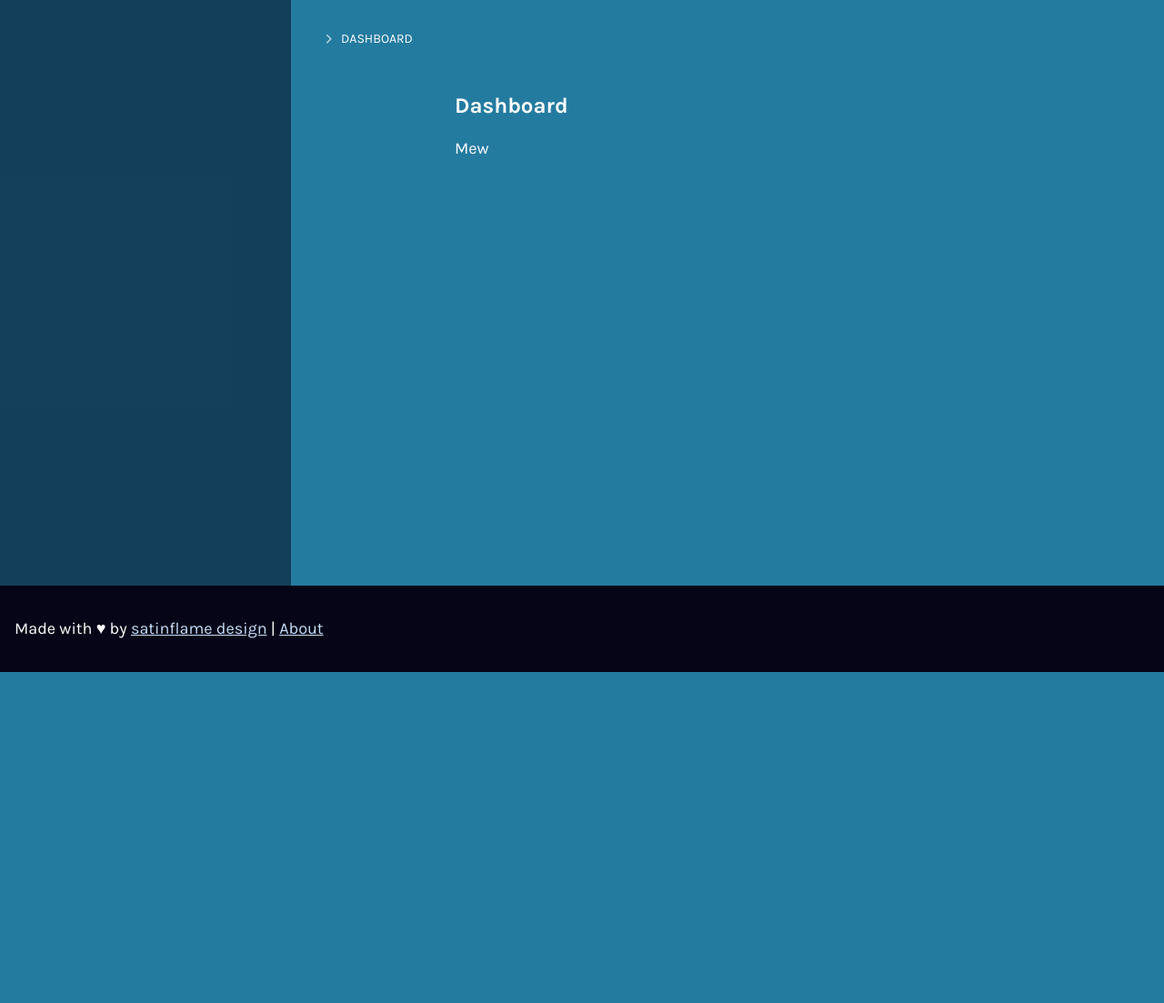
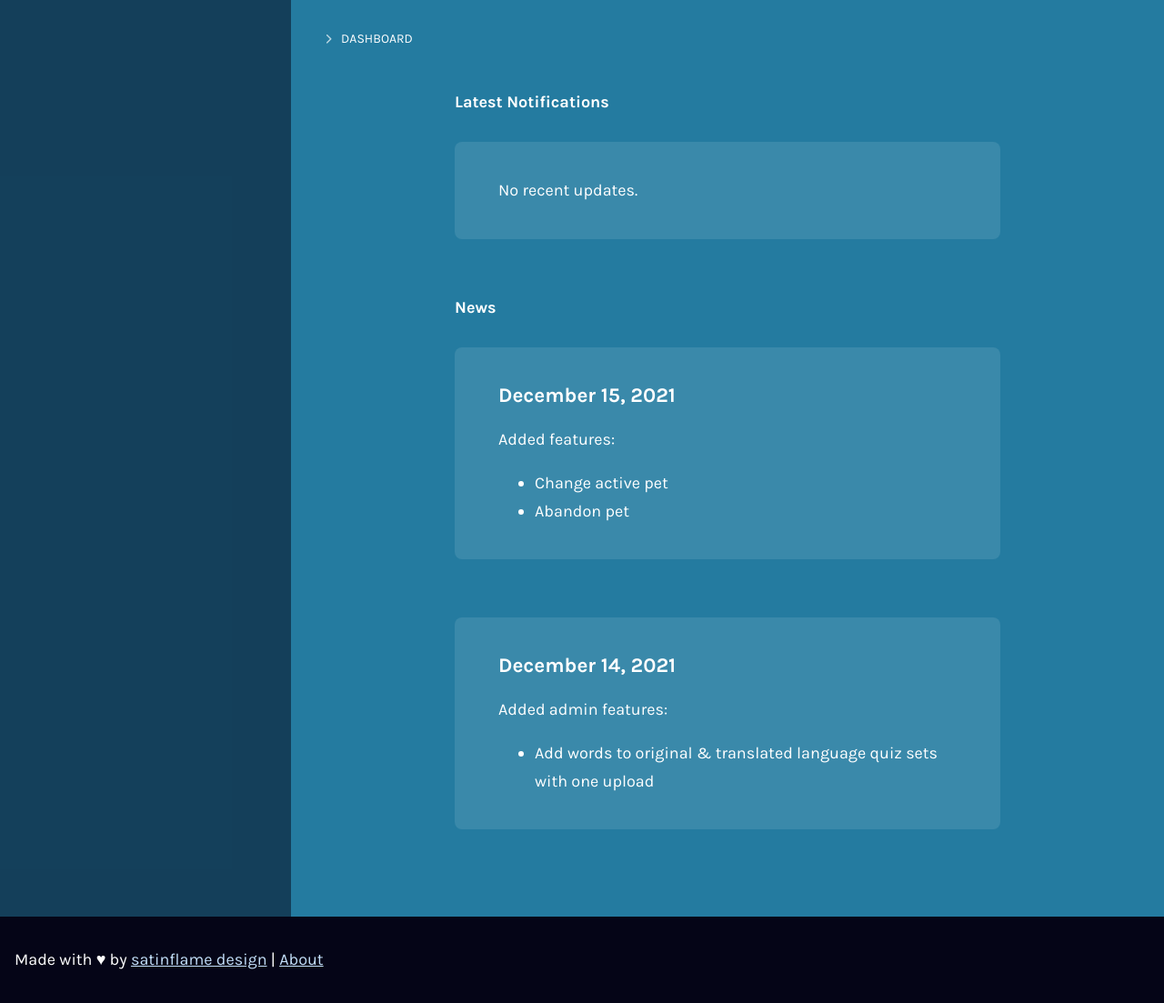
Before and after one commit to virtual/distantlife, a Flask app: page / in a window 1280 px wide. Shown: the part 61-1164 px from the top of the page at 91% size. Before the commit the page ends 800 px from the top, so only its background shows below. Run offline with Flask 2, Linux system fonts and the light colour scheme; a user stored in the database is signed in; some libraries are stand-ins or nearby versions.

Commit message:
fill in dashboard

```diff
--- a/static/overrides.css
+++ b/static/overrides.css
@@ -17,3 +17,15 @@
   opacity: 1;
   color: rgba(255, 255, 255, .5)
 }
+.card {
+  background-color: rgba(255, 255, 255, .1);
+  padding-top: 20px;
+  padding-bottom: 20px;
+}
+.card h3 {
+  color: #fff;
+}
+
+.p-title {
+  border-bottom: 1px dashed #99b6cb;
+}
--- a/templates/dashboard.html
+++ b/templates/dashboard.html
@@ -8,27 +8,25 @@
 {% block main %}
 
 
-<h1>{{ _('Dashboard') }}</h1>
-   <p>Mew</p>
+<h2>{{ _('Latest Notifications') }}</h2>
+<div class="card">
+<p>No recent updates.</p>
+</div>
+<h2>{{ _('News') }}</h2>
+<div class="card">
+     <h3>December 15, 2021</h3>
+     <p>Added features:</p>
+     <ul>
+       <li>Change active pet</li>
+       <li>Abandon pet</li>
+     </ul>
+  </div>
 
-   <div class="d-none">
-    <dl class="list-stats">
-      <dt>
-        <span class="fal fa-star"></span>
-        <span class="sr-only">star</span>
-      </dt>
-      <dd>10 words learned</dd>
-    </dl>
-    <dl class="list-stats">
-      <dt>
-        <span class="fal fa-coins"></span>
-        <span class="sr-only">coins</span>
-      </dt>
-      <dd>$13.00</dd>
-    </dl>
-    <h3>{{ _('Latest Notifications') }}:</h3>
+  <div class="card">
+    <h3>December 14, 2021</h3>
+    <p>Added admin features:</p>
     <ul>
-      <li>{{ _('Badge') }}: Grocery Run</li>
+      <li>Add words to original & translated language quiz sets with one upload</li>
     </ul>
-  </div>
+ </div>
 {% endblock %}
--- a/templates/quizset.html
+++ b/templates/quizset.html
@@ -8,7 +8,7 @@
 
   <header>
     <div class="main-options">
-      <h1>{{words[page].wordstr}} <span class="badge badge-info">{{ words[page].type}}</span></h1>
+      <h1><span class="p-title" title="{{words[page].pronunciation}}">{{words[page].wordstr}}</span> <span class="badge badge-info">{{ words[page].type}}</span></h1>
       {% if (words[page].audiosrc) %}
       <div class="options">
         <button class="btn-option">
```
Also changed, not shown: distantlife.db.
